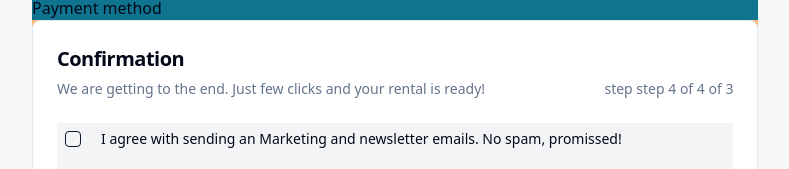
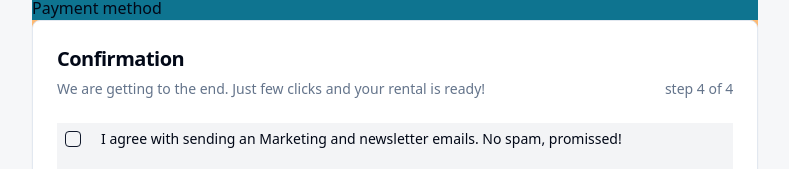
Before and after one commit to Lostovayne/car-rent-website, a React (Vite) app: page /payment in a window 1280 px wide. Shown: the part 1088-1257 px from the top of the page, without its empty margins (0-789 px from the left). Built offline with nearby package versions, Linux system fonts and the light colour scheme.

Commit message:
fix(payment):llamada a PaymentSectionHeader desde ConfirmationRental (prop stepLevel number por string)

```diff
--- a/src/components/payment/payment/ConfirmationRental.tsx
+++ b/src/components/payment/payment/ConfirmationRental.tsx
@@ -14,7 +14,7 @@ export const ConfirmationRental = () => {
       <PaymentSectionHeader
         title="Confirmation"
         description="We are getting to the end. Just few clicks and your rental is ready!"
-        stepLabel="step 4 of 4"
+        stepLabel={4}
       />
 
       <CardContent className="flex flex-col space-y-8">
--- a/src/components/payment/payment/PaymentSectionHeader.tsx
+++ b/src/components/payment/payment/PaymentSectionHeader.tsx
@@ -3,7 +3,7 @@ import { CardDescription, CardHeader, CardTitle } from "../../ui/card"
 interface Props {
   title: string,
   description: string
-  stepLabel: string
+  stepLabel: number
   levels?: number
 }
 
@@ -11,7 +11,7 @@ export const PaymentSectionHeader: React.FC<Props> = ({
   title,
   description,
   stepLabel,
-  levels=3
+  levels=4
 }) => {
 
   return (
```
